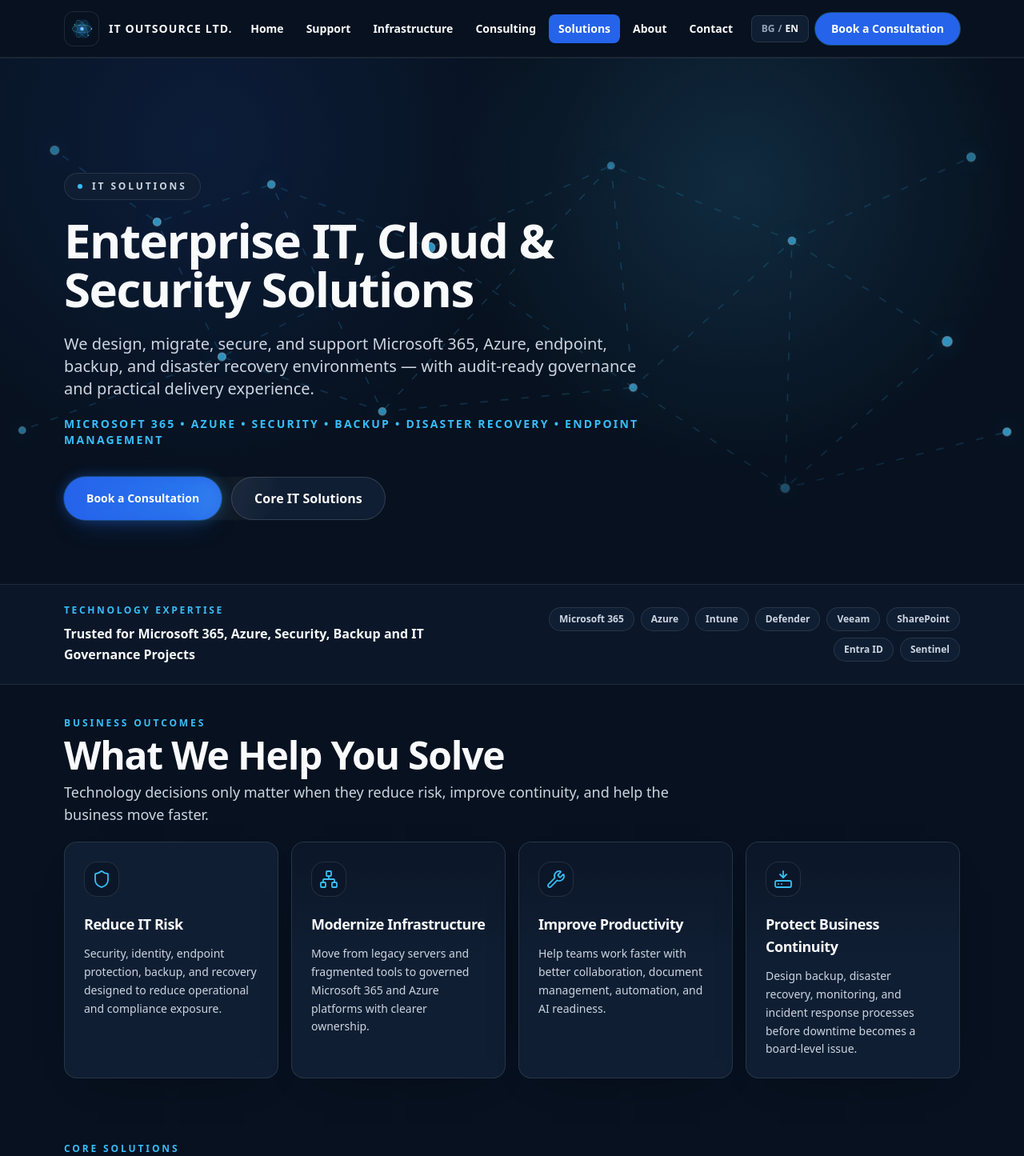
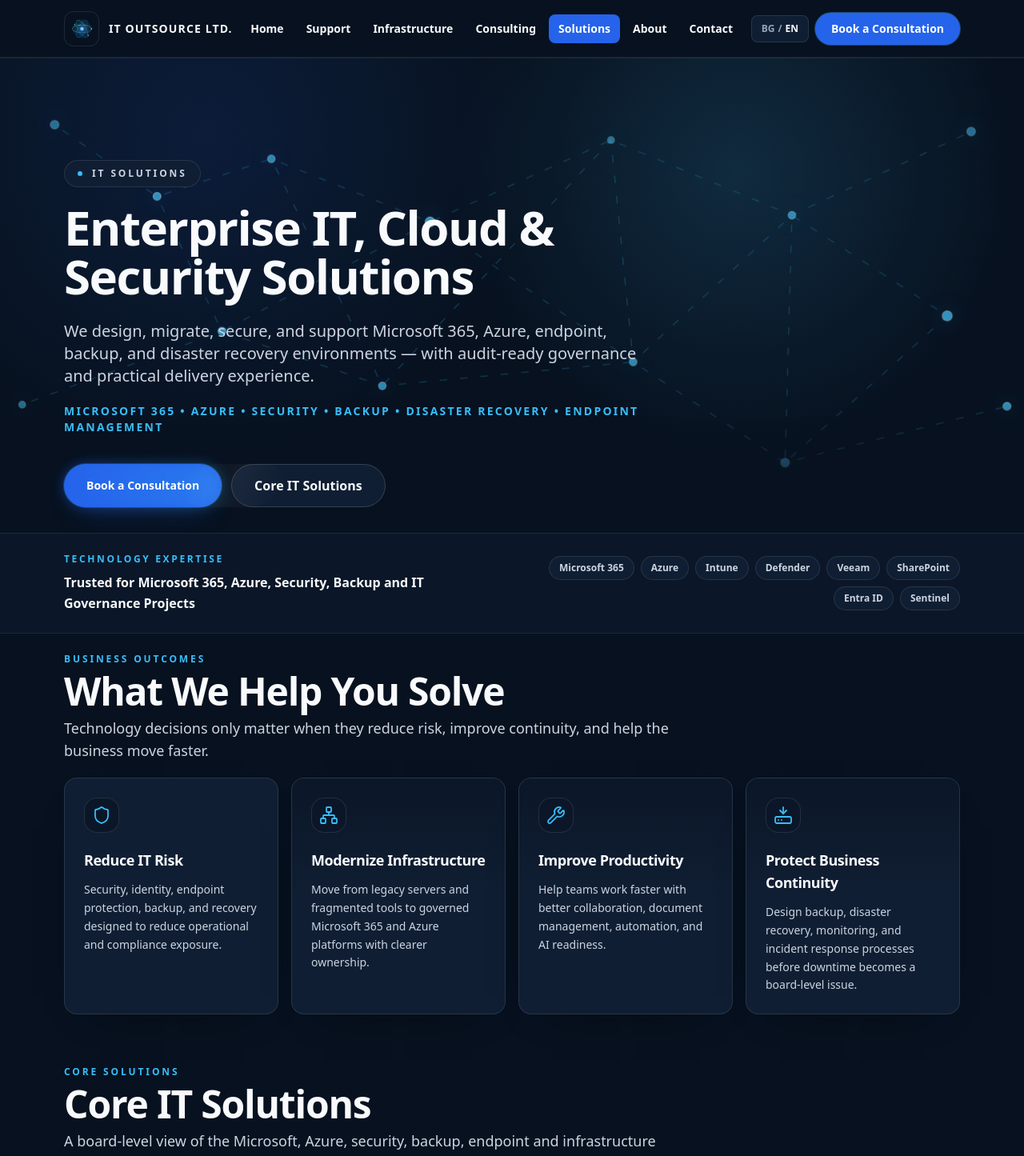
Before and after one commit to gushterovstefan/itosite, a React (Vite) app in the folder website/: page /solutions in a window 1280 px wide. Shown: the top 1445 px of the page at 80% size. Built offline with nearby package versions, Linux system fonts and the light colour scheme.

Commit message:
Tighten page hero spacing

```diff
--- a/website/src/components/GemSection.jsx
+++ b/website/src/components/GemSection.jsx
@@ -2,7 +2,7 @@ import Reveal from './Reveal.jsx'
 
 export default function GemSection({ eyebrow, title, lead, children }) {
   return (
-    <section className="bg-[#07111F] py-8 text-[#F8FAFC] md:py-10">
+    <section className="bg-[#07111F] pb-8 pt-6 text-[#F8FAFC] md:pb-10 md:pt-6">
       <div className="mx-auto max-w-6xl px-4">
         {eyebrow ? (
           <Reveal>
--- a/website/src/components/PageHero.jsx
+++ b/website/src/components/PageHero.jsx
@@ -25,7 +25,7 @@ export default function PageHero({
         <div className="absolute inset-x-0 top-0 h-px bg-white/[0.08]" />
       </div>
 
-      <div className="relative z-10 mx-auto max-w-6xl px-4 py-14 md:py-20">
+      <div className="relative z-10 mx-auto max-w-6xl px-4 pb-6 pt-12 md:pb-8 md:pt-16">
         <div className={aside ? 'grid gap-10 md:grid-cols-[minmax(0,1fr)_360px] md:items-start' : ''}>
           <div>
             {eyebrow ? (
```
